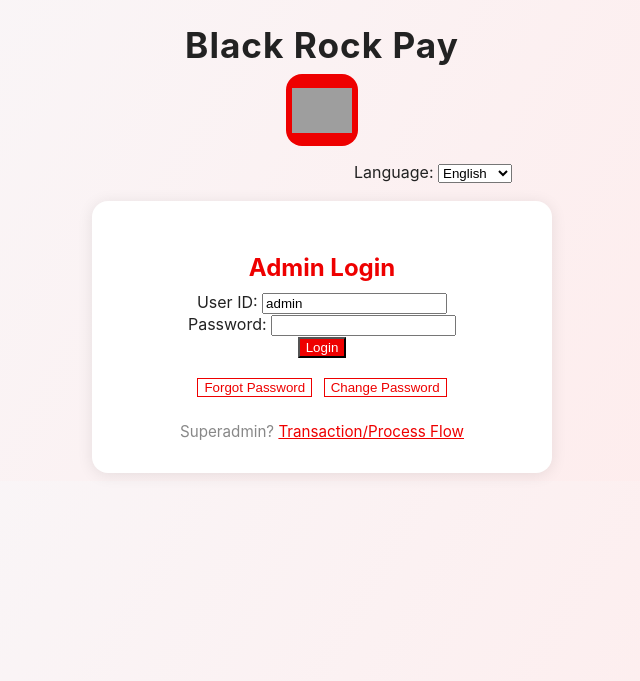
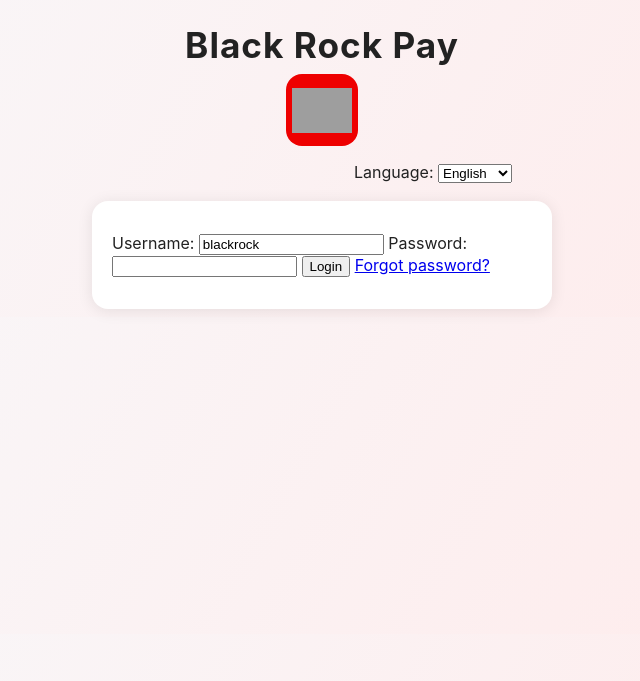
Before and after one commit to Lloydsgit/Defender, a Flask app: page /login in a window 1280 px wide. Shown: the top 681 px of the page, without its empty margins (318-958 px from the left). Run offline with Flask 3, Linux system fonts and the light colour scheme; grey boxes are pictures that could not be loaded.

Commit message:
Update login.html

```diff
--- a/templates/login.html
+++ b/templates/login.html
@@ -1,24 +1,11 @@
 {% extends "base.html" %}
 {% block content %}
-  <div class="login-container" style="text-align:center;">
-    <h2 style="color:#e00; margin-bottom:10px;">Admin Login</h2>
-    <form method="POST" class="form-wrap" style="margin:auto; max-width:320px;">
-      <label for="username">User ID:</label>
-      <input type="text" id="username" name="username" required value="admin">
-
-      <label for="password">Password:</label>
-      <input type="password" id="password" name="password" required autocomplete="current-password">
-
-      <button type="submit" style="background:#e00; color:#fff;">Login</button>
-    </form>
-    <div style="margin-top:18px;">
-      <a href="{{ url_for('forgot_password') }}"><button type="button" style="background:#fff; color:#e00; border:1px solid #e00; margin-right:7px;">Forgot Password</button></a>
-      <a href="{{ url_for('change_password') }}"><button type="button" style="background:#fff; color:#e00; border:1px solid #e00;">Change Password</button></a>
-    </div>
-    <div style="margin-top:24px;">
-      <span style="font-size:0.95rem; color:#888;">
-        Superadmin? <a href="{{ url_for('superadmin') }}" style="color:#e00;">Transaction/Process Flow</a>
-      </span>
-    </div>
-  </div>
+<form method="POST" action="{{ url_for('login') }}" class="form-wrap">
+    <label>Username:</label>
+    <input type="text" name="username" value="{{ username }}" required>
+    <label>Password:</label>
+    <input type="password" name="password" required>
+    <button type="submit">Login</button>
+    <a href="{{ url_for('forgot_password') }}">Forgot password?</a>
+</form>
 {% endblock %}
```
